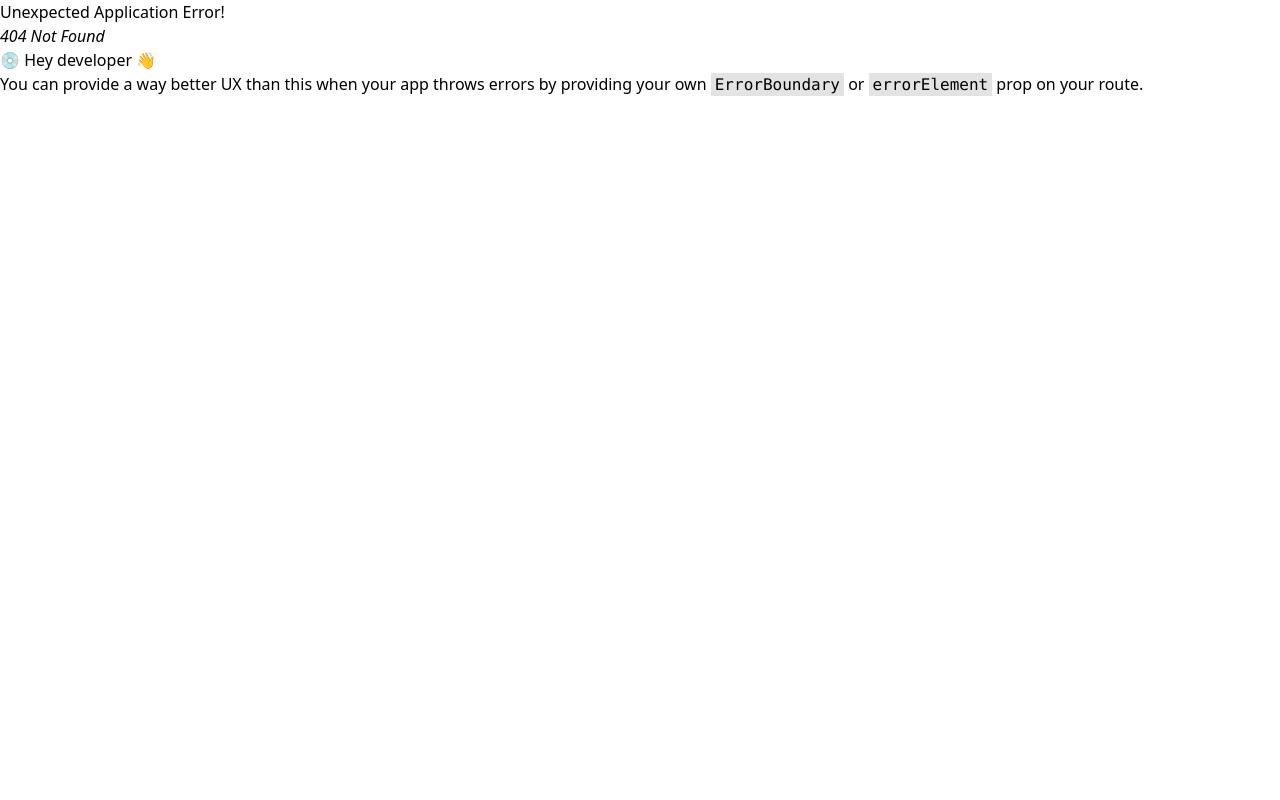
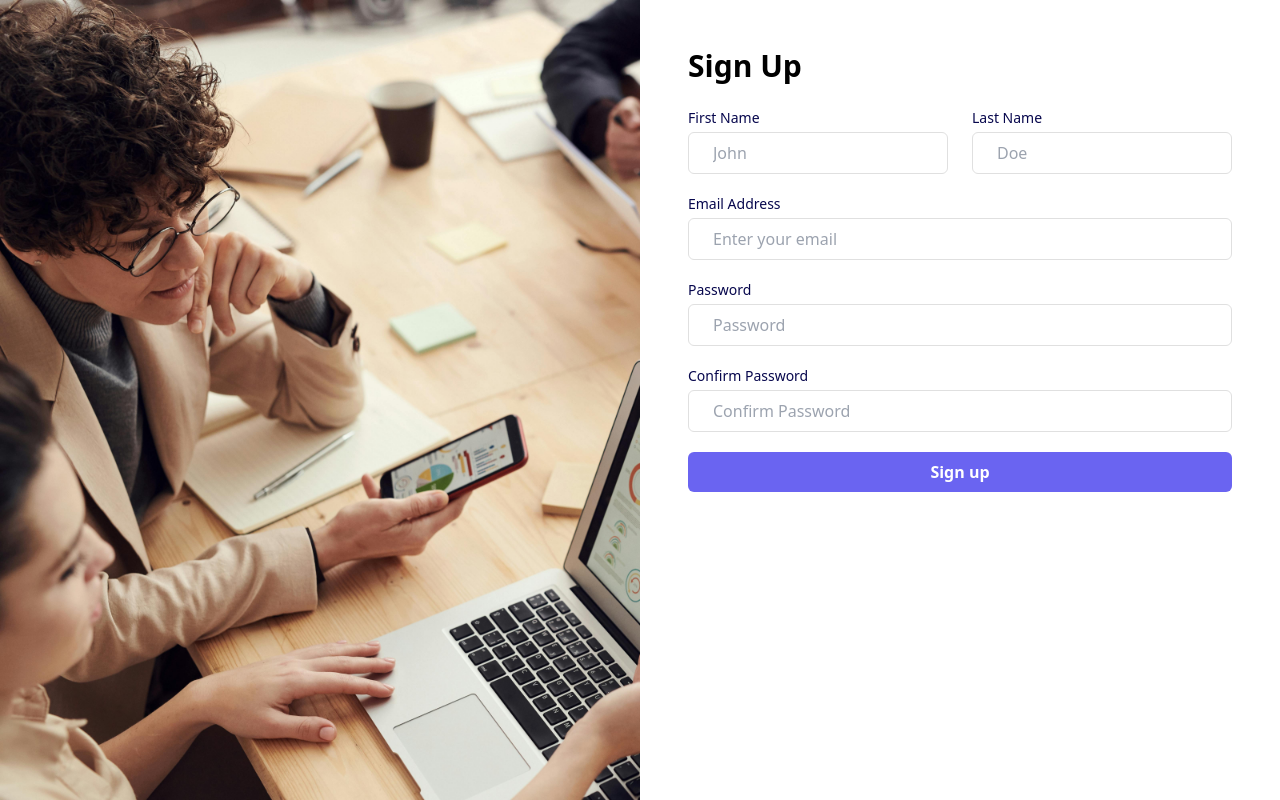
Before and after one commit to hamza-choudhary/paypeople-frontend, a React (Vite) app: page /signup in a window 1280 px wide. Before the commit this address had no page. Built offline with nearby package versions, Linux system fonts and the light colour scheme.

Commit message:
feature: added singnup form with formik + yup

```diff
--- a/package.json
+++ b/package.json
@@ -11,10 +11,12 @@
   },
   "dependencies": {
     "axios": "^1.6.8",
+    "formik": "^2.4.5",
     "react": "^18.2.0",
     "react-dom": "^18.2.0",
     "react-query": "^3.39.3",
-    "react-router-dom": "^6.22.3"
+    "react-router-dom": "^6.22.3",
+    "yup": "^1.4.0"
   },
   "devDependencies": {
     "@types/react": "^18.2.66",
--- a/src/constants/index.js
+++ b/src/constants/index.js
@@ -1,3 +1,4 @@
-export { ACCESS_TOKEN } from "./constants";
+export { ACCESS_TOKEN } from './constants'
 
-export {} from "./messages";
+export {} from './messages'
+export { singupValidationSchema } from './validationSchemas'
--- /dev/null
+++ b/src/constants/validationSchemas.js
@@ -0,0 +1,15 @@
+import * as Yup from 'yup'
+
+export const singupValidationSchema = Yup.object({
+	firstName: Yup.string().required('First name is required'),
+	lastName: Yup.string().required('Last name is required'),
+	email: Yup.string()
+		.email('Invalid email address')
+		.required('Email is required'),
+	password: Yup.string()
+		.min(3, 'password at least of length 3')
+		.required('password is required'),
+	confirmPassword: Yup.string()
+		.oneOf([Yup.ref('password'), null], "passwords don't match")
+		.required('Confirm password is required'),
+})
--- a/src/pages/home/components/Home.jsx
+++ b/src/pages/home/components/Home.jsx
@@ -2,15 +2,15 @@ import React from "react";
 import { useHome } from "@pages/home";
 
 export const Home = () => {
-  const { users } = useHome();
+  // const { users } = useHome();
 
   return (
     <>
       <h1 className="text-3xl font-bold underline">Welcome to Enlightez</h1>
       <ul>
-        {users?.data?.map((user) => (
+        {/* {users?.data?.map((user) => (
           <li key={user?.id}>{user?.name}</li>
-        ))}
+        ))} */}
       </ul>
     </>
   );
--- /dev/null
+++ b/src/pages/signup/Signup.jsx
@@ -0,0 +1,19 @@
+import singnupCoverImg from '@assets/images/signup-cover.jpg'
+import { SingnupForm } from './components/SingnupForm'
+
+export function Signup() {
+	return (
+		<div className="flex h-screen">
+			<div className="flex-1 bg-slate-500">
+				<img
+					src={singnupCoverImg}
+					className="h-screen object-cover object-left"
+					alt="cover-img"
+				/>
+			</div>
+			<div className="flex-1">
+				<SingnupForm />
+			</div>
+		</div>
+	)
+}
--- /dev/null
+++ b/src/pages/signup/components/SingnupForm.jsx
@@ -0,0 +1,162 @@
+import { singupValidationSchema } from '@constants'
+import { ErrorMessage, Field, Form, Formik } from 'formik'
+
+const initialValues = {
+	firstName: '',
+	lastName: '',
+	email: '',
+	password: '',
+	confirmPassword: '',
+}
+
+export function SingnupForm() {
+	return (
+		<div className="flex items-center justify-center p-12">
+			<div className="mx-auto w-full max-w-[550px] bg-white">
+				<h1 className="text-3xl font-bold mb-6">Sign Up</h1>
+				<Formik
+					initialValues={initialValues}
+					validationSchema={singupValidationSchema}
+				>
+					{({ errors, touched, isValid }) => (
+						<Form>
+							<div className="-mx-3 flex flex-wrap">
+								<div className="w-full px-3 sm:w-1/2">
+									<div className="mb-5">
+										<label
+											htmlFor="firstName"
+											className="mb-1 block text-sm font-medium text-[#07074D]"
+										>
+											First Name
+										</label>
+										<Field
+											type="text"
+											name="firstName"
+											placeholder="John"
+											className={`w-full rounded-md ${
+												errors.firstName && touched.firstName
+													? 'border-red-500'
+													: 'border-[#e0e0e0]'
+											} border border-[#e0e0e0] bg-white py-2 px-6 text-base font-medium text-[#6B7280] outline-none focus:border-[#6A64F1] focus:shadow-md`}
+										/>
+										<ErrorMessage
+											name="firstName"
+											component="div"
+											className="text-red-600 text-sm"
+										/>
+									</div>
+								</div>
+								<div className="w-full px-3 sm:w-1/2">
+									<div className="mb-5">
+										<label
+											htmlFor="lastName"
+											className="mb-1 block text-sm font-medium text-[#07074D]"
+										>
+											Last Name
+										</label>
+										<Field
+											type="text"
+											name="lastName"
+											placeholder="Doe"
+											className={`w-full rounded-md ${
+												errors.lastName && touched.lastName
+													? 'border-red-500'
+													: 'border-[#e0e0e0]'
+											} border border-[#e0e0e0] bg-white py-2 px-6 text-base font-medium text-[#6B7280] outline-none focus:border-[#6A64F1] focus:shadow-md`}
+										/>
+										<ErrorMessage
+											name="lastName"
+											component="div"
+											className="text-red-600 text-sm"
+										/>
+									</div>
+								</div>
+							</div>
+							<div className="mb-5">
+								<label
+									htmlFor="email"
+									className="mb-1 text-sm block font-medium text-[#07074D]"
+								>
+									Email Address
+								</label>
+								<Field
+									type="email"
+									name="email"
+									placeholder="Enter your email"
+									className={`w-full rounded-md ${
+										errors.email && touched.email
+											? 'border-red-500'
+											: 'border-[#e0e0e0]'
+									} border border-[#e0e0e0] bg-white py-2 px-6 text-base font-medium text-[#6B7280] outline-none focus:border-[#6A64F1] focus:shadow-md`}
+								/>
+								<ErrorMessage
+									name="email"
+									component="div"
+									className="text-red-600 text-sm"
+								/>
+							</div>
+							<div className="mb-5">
+								<label
+									htmlFor="password"
+									className="mb-1 block text-sm font-medium text-[#07074D]"
+								>
+									Password
+								</label>
+								<Field
+									type="password"
+									name="password"
+									placeholder="Password"
+									className={`w-full rounded-md ${
+										errors.password && touched.password
+											? 'border-red-500'
+											: 'border-[#e0e0e0]'
+									} border border-[#e0e0e0] bg-white py-2 px-6 text-base font-medium text-[#6B7280] outline-none focus:border-[#6A64F1] focus:shadow-md`}
+								/>
+								<ErrorMessage
+									name="password"
+									component="div"
+									className="text-red-600 text-sm"
+								/>
+							</div>
+							<div className="mb-5">
+								<label
+									htmlFor="confirmPassword"
+									className="mb-1 block text-sm font-medium text-[#07074D]"
+								>
+									Confirm Password
+								</label>
+								<Field
+									type="password"
+									name="confirmPassword"
+									placeholder="Confirm Password"
+									className={`w-full rounded-md ${
+										errors.confirmPassword && touched.confirmPassword
+											? 'border-red-500'
+											: 'border-[#e0e0e0]'
+									} border border-[#e0e0e0] bg-white py-2 px-6 text-base font-medium text-[#6B7280] outline-none focus:border-[#6A64F1] focus:shadow-md`}
+								/>
+								<ErrorMessage
+									name="confirmPassword"
+									component="div"
+									className="text-red-600 text-sm"
+								/>
+							</div>
+
+							<div>
+								<button
+									type="submit"
+									disabled={isValid}
+									className={`hover:shadow-form w-full rounded-md bg-[#6A64F1] py-2 px-8 text-center text-base font-semibold text-white outline-none ${
+										!isValid ? 'opacity-50 cursor-not-allowed' : ''
+									}`}
+								>
+									Sign up
+								</button>
+							</div>
+						</Form>
+					)}
+				</Formik>
+			</div>
+		</div>
+	)
+}
--- /dev/null
+++ b/src/pages/signup/index.js
@@ -0,0 +1 @@
+export { Signup } from './Signup'
--- a/src/routes/Routes.js
+++ b/src/routes/Routes.js
@@ -1,4 +1,5 @@
 export const ROUTES = {
   HOME: "/",
   UN_AUTHORIZED: "/un-authorized",
+  SIGNUP: "/signup",
 };
--- a/src/routes/createBrowserRouter.jsx
+++ b/src/routes/createBrowserRouter.jsx
@@ -2,26 +2,28 @@ import {
 	Route,
 	createBrowserRouter,
 	createRoutesFromElements,
-} from "react-router-dom";
+} from 'react-router-dom'
 
-import { ROUTES, PrivateRoute } from "@routes";
-import { Home } from "@pages/home";
-import { Unauthorized } from "@pages/unauthorized";
+import { Home } from '@pages/home'
+import { Signup } from '@pages/signup'
+import { Unauthorized } from '@pages/unauthorized'
+import { PrivateRoute, ROUTES } from '@routes'
 
 const createPrivateRoute = (Component) => {
 	return (
 		<PrivateRoute>
 			<Component />
 		</PrivateRoute>
-  );
-};
+	)
+}
 
 export const router = createBrowserRouter(
 	createRoutesFromElements(
 		<>
 			{/* <Route path={ROUTES.HOME} element={createPrivateRoute(Home)} /> */}
 			<Route path={ROUTES.HOME} element={<Home />} />
+			<Route path={ROUTES.SIGNUP} element={<Signup />} />
 			<Route path={ROUTES.UN_AUTHORIZED} element={<Unauthorized />} />
 		</>
 	)
-);
+)
```
Also changed, not shown: src/assets/images/signup-cover.jpg (added), 1 other file (tests, documents, lock files or other folders). Lines whose indentation alone changed are shown as unchanged.
